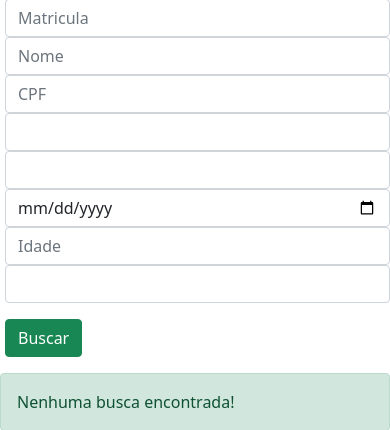
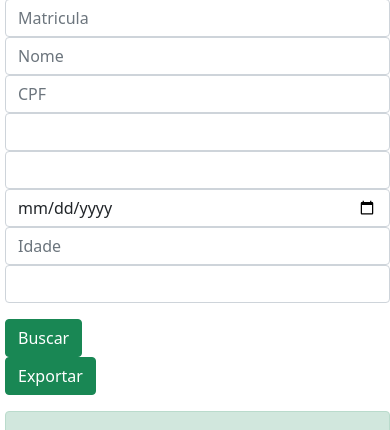
Before and after one commit to acaciojunio28/astaj_valida, a PHP site: page / in a window 390 px wide; the page is wider, and only the part inside the window is pictured. Shown: the part 1142-1572 px from the top of that part. Run offline with PHP 8.4, Linux system fonts and the light colour scheme; data that the repository does not hold is empty; some libraries are stand-ins or nearby versions.

Commit message:
Exportar dados  filtrados.

```diff
--- a/app/view/listar.php
+++ b/app/view/listar.php
@@ -11,11 +11,7 @@
     <a class="btn btn-success" href="/astaj_valida/cadastro">Cadastrar</a>
 
 </div>
-<div class="col-md-1">
 
-    <a class="btn btn-success" href="app/controller/planilha.php" id="relatorio"> Exportar</i></a>
-
-</div>
 
 <div class="col-md-3 mb-2 ">
     <input type="text" class="form-control" id="search" placeholder="Buscar">
--- a/app/view/relatorio.php
+++ b/app/view/relatorio.php
@@ -49,11 +49,26 @@
         </select>
     </div>
 </div>
-<div class="mt-2 mb-3">
+<div class="row mb-3 ">
+<div class="col-md-1">
     <input type="submit" value="Buscar" id="cadastrar"  name="buscar" class="btn btn-success">
 </div>
+</form>
+<div class="col-md-1">
+<form method="POST" action="/astaj_valida/app/controller/planilha.php">
+<input type="hidden" name="matricula" value="<?php echo $_POST['matricula']; ?>">
+<input type="hidden" name="nome" value="<?php echo $_POST['nome']; ?>">
+<input type="hidden" name="cpf" value="<?php echo $_POST['cpf']; ?>">
+<input type="hidden" name="tipo" value="<?php echo $_POST['tipo']; ?>">
+<input type="hidden" name="beneficiario" value="<?php echo $_POST['beneficiario']; ?>">
+<input type="hidden" name="idade" value="<?php echo $_POST['idade']; ?>">
+<input type="hidden" name="adesao" value="<?php echo $_POST['adesao']; ?>">
+<input type="hidden" name="ativo" value="<?php echo $_POST['ativo']; ?>">
+<input type="submit" value="Exportar" id="cadastrar"  name="buscar" class="btn btn-success">
+</form>
 </div>
-</form>
+</div>
+
 
 <table border="1" class="table table-hover " id="tabela">
 <thead>
```
Also changed, not shown: app/controller/planilha.php (+5 -3 lines).
